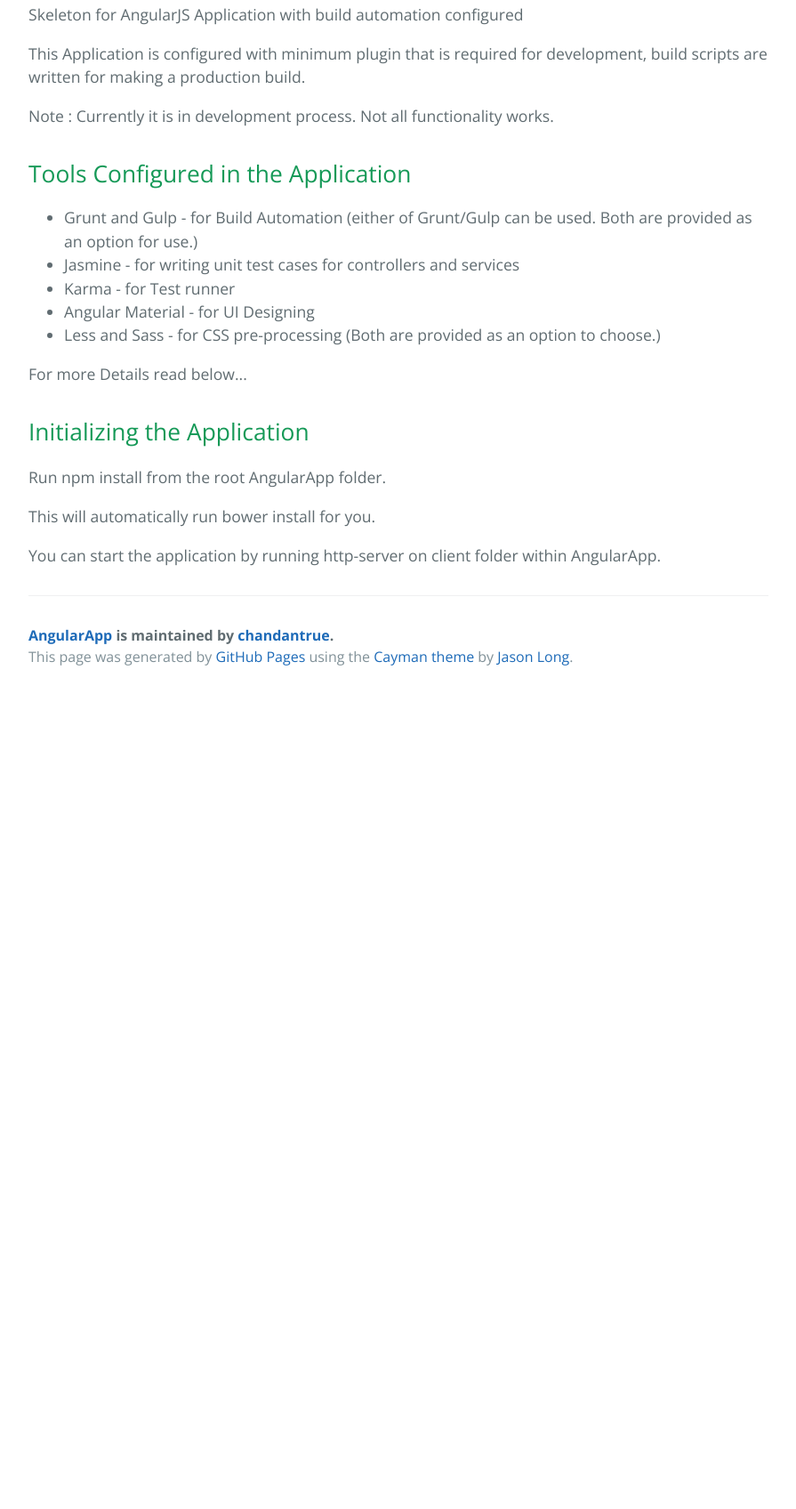
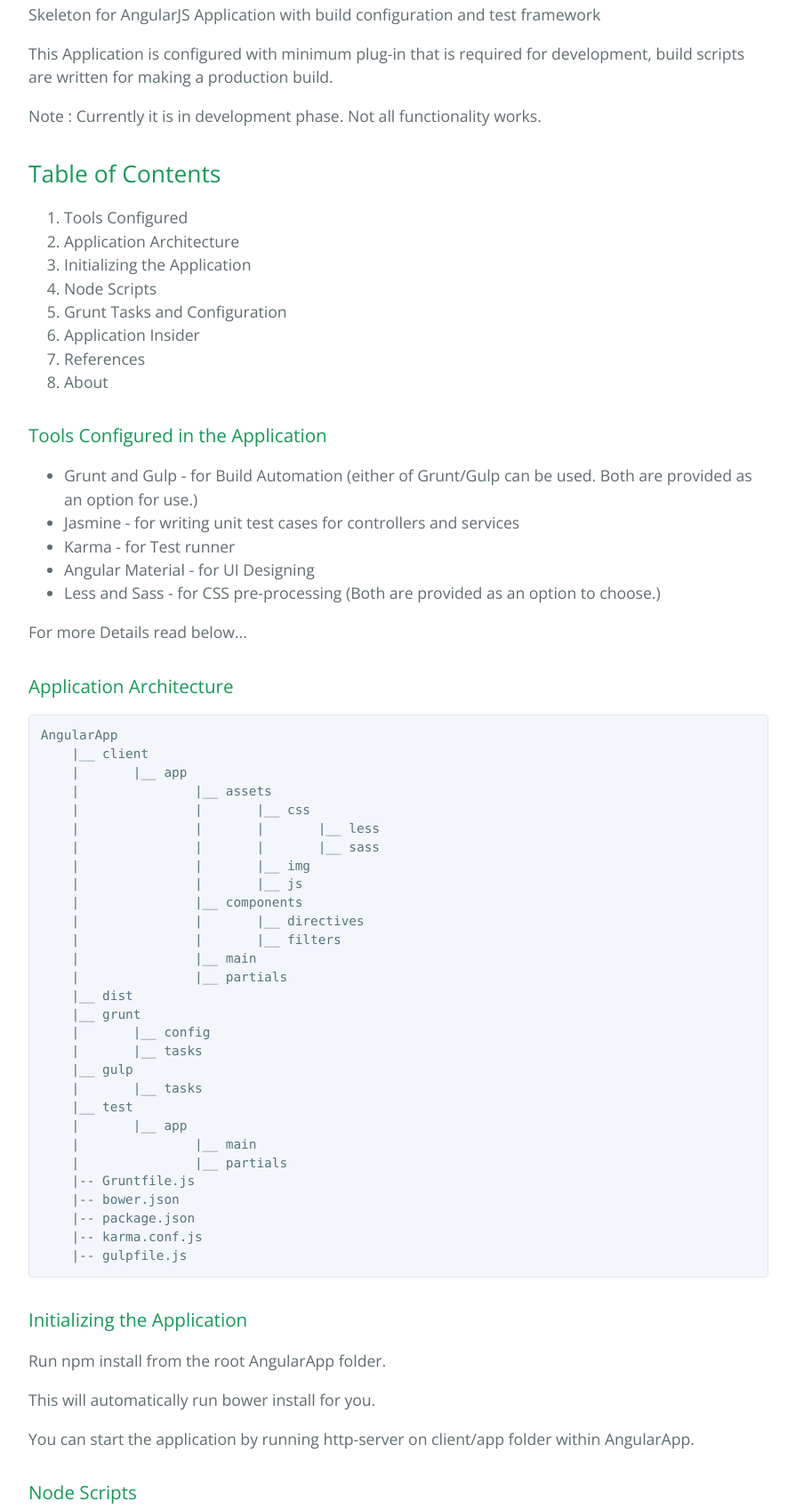
Before and after one commit to chandantrue/AngularApp, a plain HTML site: page index.html in a window 1280 px wide. Shown: the part 482-2178 px from the top of the page at 89% size, without its empty margins (192-1087 px from the left). Before the commit the page ends 1264 px from the top, so only its background shows below. Drawn offline with nearby package versions, Linux system fonts and the light colour scheme.

```diff
--- a/index.html
+++ b/index.html
@@ -22,14 +22,28 @@
       <h1>
 <a id="angularapp" class="anchor" href="#angularapp" aria-hidden="true"><span aria-hidden="true" class="octicon octicon-link"></span></a>AngularApp</h1>
 
-<p>Skeleton for AngularJS Application with build automation configured</p>
+<p>Skeleton for AngularJS Application with build configuration and test framework</p>
 
-<p>This Application is configured with minimum plugin that is required for development, build scripts are written for making a production build.</p>
+<p>This Application is configured with minimum plug-in that is required for development, build scripts are written for making a production build.</p>
 
-<p>Note : Currently it is in development process. Not all functionality works.</p>
+<p>Note : Currently it is in development phase. Not all functionality works.</p>
 
 <h2>
-<a id="tools-configured-in-the-application" class="anchor" href="#tools-configured-in-the-application" aria-hidden="true"><span aria-hidden="true" class="octicon octicon-link"></span></a>Tools Configured in the Application</h2>
+<a id="table-of-contents" class="anchor" href="#table-of-contents" aria-hidden="true"><span aria-hidden="true" class="octicon octicon-link"></span></a>Table of Contents</h2>
+
+<ol>
+<li>Tools Configured</li>
+<li>Application Architecture</li>
+<li>Initializing the Application</li>
+<li>Node Scripts</li>
+<li>Grunt Tasks and Configuration</li>
+<li>Application Insider</li>
+<li>References</li>
+<li>About</li>
+</ol>
+
+<h3>
+<a id="tools-configured-in-the-application" class="anchor" href="#tools-configured-in-the-application" aria-hidden="true"><span aria-hidden="true" class="octicon octicon-link"></span></a>Tools Configured in the Application</h3>
 
 <ul>
 <li>Grunt and Gulp - for Build Automation (either of Grunt/Gulp can be used. Both are provided as an option for use.)</li>
@@ -41,14 +55,63 @@
 
 <p>For more Details read below...</p>
 
-<h2>
-<a id="initializing-the-application" class="anchor" href="#initializing-the-application" aria-hidden="true"><span aria-hidden="true" class="octicon octicon-link"></span></a>Initializing the Application</h2>
+<h3>
+<a id="application-architecture" class="anchor" href="#application-architecture" aria-hidden="true"><span aria-hidden="true" class="octicon octicon-link"></span></a>Application Architecture</h3>
+
+<pre><code>AngularApp
+    |__ client
+    |       |__ app
+    |               |__ assets
+    |               |       |__ css
+    |               |       |       |__ less
+    |               |       |       |__ sass
+    |               |       |__ img
+    |               |       |__ js
+    |               |__ components
+    |               |       |__ directives
+    |               |       |__ filters
+    |               |__ main
+    |               |__ partials
+    |__ dist
+    |__ grunt
+    |       |__ config
+    |       |__ tasks
+    |__ gulp
+    |       |__ tasks
+    |__ test
+    |       |__ app
+    |               |__ main
+    |               |__ partials
+    |-- Gruntfile.js
+    |-- bower.json
+    |-- package.json
+    |-- karma.conf.js
+    |-- gulpfile.js
+</code></pre>
+
+<h3>
+<a id="initializing-the-application" class="anchor" href="#initializing-the-application" aria-hidden="true"><span aria-hidden="true" class="octicon octicon-link"></span></a>Initializing the Application</h3>
 
 <p>Run npm install from the root AngularApp folder.</p>
 
 <p>This will automatically run bower install for you.</p>
 
-<p>You can start the application by running http-server on client folder within AngularApp.</p>
+<p>You can start the application by running http-server on client/app folder within AngularApp.</p>
+
+<h3>
+<a id="node-scripts" class="anchor" href="#node-scripts" aria-hidden="true"><span aria-hidden="true" class="octicon octicon-link"></span></a>Node Scripts</h3>
+
+<h3>
+<a id="grunt-tasks-and-configuration" class="anchor" href="#grunt-tasks-and-configuration" aria-hidden="true"><span aria-hidden="true" class="octicon octicon-link"></span></a>Grunt Tasks and Configuration</h3>
+
+<h3>
+<a id="application-insider" class="anchor" href="#application-insider" aria-hidden="true"><span aria-hidden="true" class="octicon octicon-link"></span></a>Application Insider</h3>
+
+<h3>
+<a id="references" class="anchor" href="#references" aria-hidden="true"><span aria-hidden="true" class="octicon octicon-link"></span></a>References</h3>
+
+<h3>
+<a id="about" class="anchor" href="#about" aria-hidden="true"><span aria-hidden="true" class="octicon octicon-link"></span></a>About</h3>
 
       <footer class="site-footer">
         <span class="site-footer-owner"><a href="https://github.com/chandantrue/AngularApp">AngularApp</a> is maintained by <a href="https://github.com/chandantrue">chandantrue</a>.</span>
```
Also changed, not shown: params.json (+1 -1 lines).
